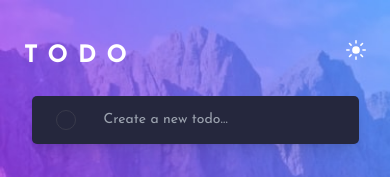
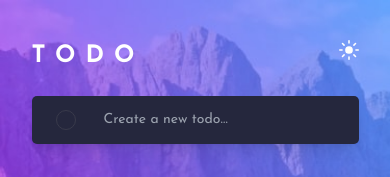
Before and after one commit to Lazzzare/TodoApp-React, a React (Vite) app: page / in a window 390 px wide. Shown: the top 177 px of the page. Built offline with nearby package versions, Linux system fonts and the light colour scheme.

Commit message:
Update Header.tsx

```diff
--- a/src/components/Header.tsx
+++ b/src/components/Header.tsx
@@ -20,8 +20,8 @@ const Header = ({ LightMode, setLightMode }: HeaderProps) => {
       >
         {/* Header (navbar) */}
         <div
-          className="flex flex-row justify-between md:items-center md:w-[541px]
-            md:mx-auto px-6 pt-10 md:pt-20 md:px-0"
+          className="flex flex-row justify-between md:items-center w-[327px] md:w-[541px]
+            mx-auto pt-10 md:pt-20 px-0"
         >
           <h1
             className="text-white text-2xl font-bold tracking-[10px] uppercase cursor-pointer
```
